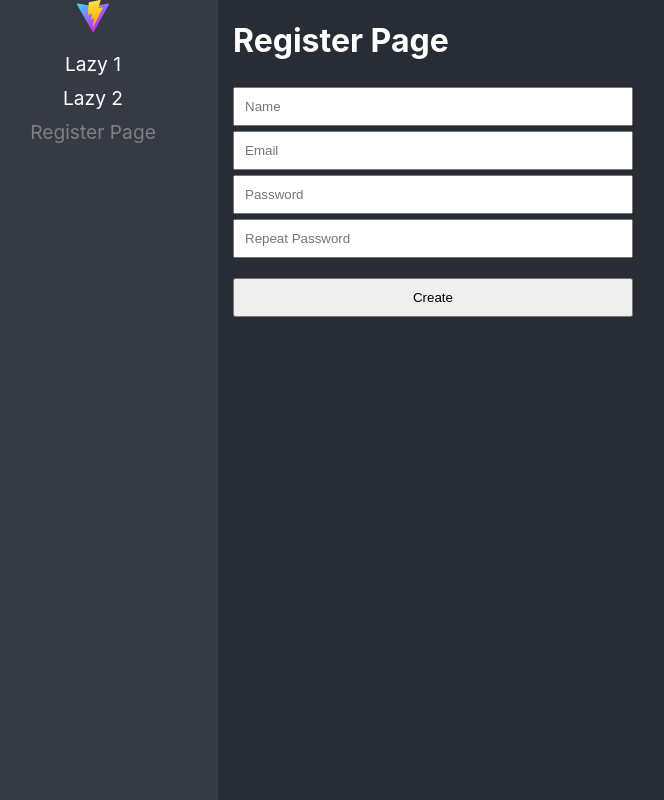
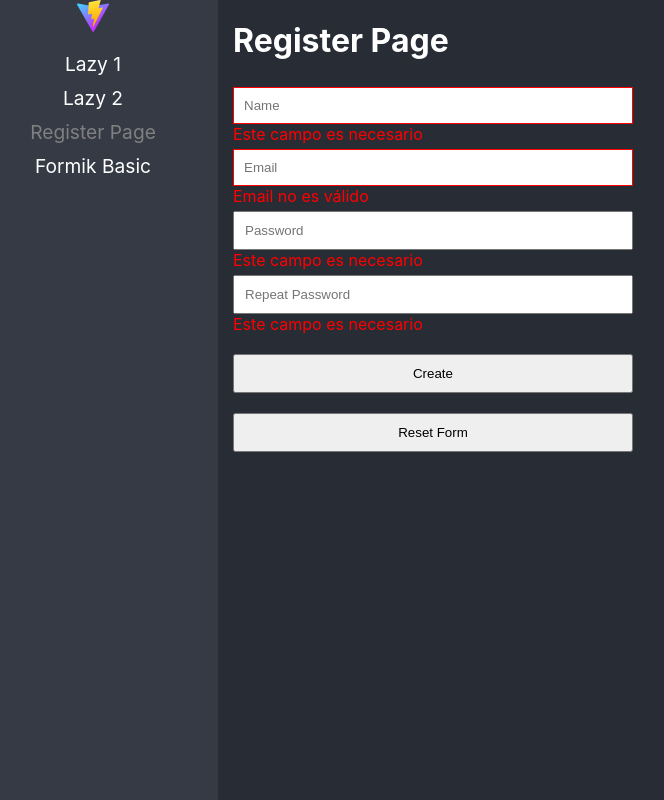
Before and after one commit to Axely7/react-adv, a React (Vite) app: page /registerPage in a window 1280 px wide. Shown: the whole page, without its empty margins (32-696 px from the left). Built offline with nearby package versions, Linux system fonts and the light colour scheme.

Commit message:
custom hook form done and init with formik

```diff
--- /dev/null
+++ b/src/03-forms/hooks/useForm.ts
@@ -0,0 +1,28 @@
+import React, { useState } from 'react'
+
+export const useForm = <T>(initState: T) => {
+
+    const [formData, setFormData] = useState(initState);
+
+
+      const onChange = (event: React.ChangeEvent<HTMLInputElement>) => {
+        const { name, value } = event.target;
+        setFormData({
+          ...formData,
+          [name]: value,
+        });
+      };
+
+
+    const resetForm = () => {
+        setFormData({...initState})
+    }
+
+    const isValidEmail = ( email: string ) => {
+        const re = /^(([^<>()[\]\\.,;:\s@"]+(\.[^<>()[\]\\.,;:\s@"]+)*)|(".+"))@((\[[0-9]{1,3}\.[0-9]{1,3}\.[0-9]{1,3}\.[0-9]{1,3}\])|(([a-zA-Z\-0-9]+\.)+[a-zA-Z]{2,}))$/;
+        return re.test(email);
+    }
+
+
+  return { ...formData, formData, onChange, resetForm, isValidEmail}
+}
--- /dev/null
+++ b/src/03-forms/pages/FormikBasicPage.tsx
@@ -0,0 +1,25 @@
+import React from "react";
+import "../styles/styles.css";
+
+export const FormikBasicPage = () => {
+  return (
+    <div>
+      <h1>Formik Basic Tutorial</h1>
+      <form noValidate>
+        <label htmlFor="firstName">First Name</label>
+        <input type="text" name="firstName" />
+        <span>First name is required</span>
+        <label htmlFor="lastName">Last Name</label>
+        <input type="text" name="lastName" />
+        <span>Last name is required</span>
+
+        <label htmlFor="email">Email Adress</label>
+        <input type="email" name="email" />
+        <span>Email is required</span>
+        <span>Check for a valid email format</span>
+
+        <button type="submit">Submit</button>
+      </form>
+    </div>
+  );
+};
--- a/src/03-forms/pages/RegisterPage.tsx
+++ b/src/03-forms/pages/RegisterPage.tsx
@@ -1,27 +1,27 @@
 import React, { useState } from "react";
+import { useForm } from "../hooks/useForm";
 import "../styles/styles.css";
 
 export const RegisterPage = () => {
-  const [registerData, setRegisterData] = useState({
+  const {
+    onChange,
+    formData,
+    name,
+    email,
+    password1,
+    password2,
+    resetForm,
+    isValidEmail,
+  } = useForm({
     name: "",
     email: "",
     password1: "",
     password2: "",
   });
 
-  const { name, email, password1, password2 } = registerData;
-
-  const onChange = (event: React.ChangeEvent<HTMLInputElement>) => {
-    const { name, value } = event.target;
-    setRegisterData({
-      ...registerData,
-      [name]: value,
-    });
-  };
-
   const onSubmit = (event: React.FormEvent<HTMLFormElement>) => {
     event.preventDefault();
-    console.log(registerData);
+    console.log(formData);
   };
 
   return (
@@ -34,14 +34,18 @@ export const RegisterPage = () => {
           name="name"
           value={name}
           onChange={onChange}
+          className={`${name.trim().length <= 0 && "has-error"}`}
         />
+        {name.trim().length <= 0 && <span>Este campo es necesario</span>}
         <input
           type="email"
           placeholder="Email"
           name="email"
           value={email}
           onChange={onChange}
+          className={`${!isValidEmail(email) && "has-error"}`}
         />
+        {!isValidEmail(email) && <span>Email no es válido</span>}
         <input
           type="password"
           placeholder="Password"
@@ -49,6 +53,11 @@ export const RegisterPage = () => {
           value={password1}
           onChange={onChange}
         />
+        {password1.trim().length <= 0 && <span>Este campo es necesario</span>}
+        {password1.trim().length < 6 && password1.trim().length > 0 && (
+          <span>La contraseña tiene que tener 6 caracteres.</span>
+        )}
+
         <input
           type="password"
           placeholder="Repeat Password"
@@ -56,7 +65,15 @@ export const RegisterPage = () => {
           value={password2}
           onChange={onChange}
         />
+        {password2.trim().length <= 0 && <span>Este campo es necesario</span>}
+        {password2.trim().length > 0 && password1 !== password2 && (
+          <span>Las contraseñas deben de ser iguales</span>
+        )}
+
         <button type="submit">Create</button>
+        <button type="button" onClick={resetForm}>
+          Reset Form
+        </button>
       </form>
     </div>
   );
--- a/src/routes/routes.ts
+++ b/src/routes/routes.ts
@@ -1,6 +1,7 @@
 import { lazy, LazyExoticComponent } from "react";
 import { LazyPage1, LazyPage2, LazyPage3 } from "../01-lazyload/pages";
 import { RegisterPage } from "../03-forms/pages/RegisterPage";
+import { FormikBasicPage } from '../03-forms/pages/FormikBasicPage';
 
 type JSXComponent = () => JSX.Element
 
@@ -37,5 +38,11 @@ export const routes: Route[] = [
         path: 'registerPage',
         Component: RegisterPage,
         name: 'Register Page'
+    },
+    {
+        to: '/formikPageBasic',
+        path: 'formikPageBasic',
+        Component: FormikBasicPage,
+        name: 'Formik Basic'
     }
 ]
```
